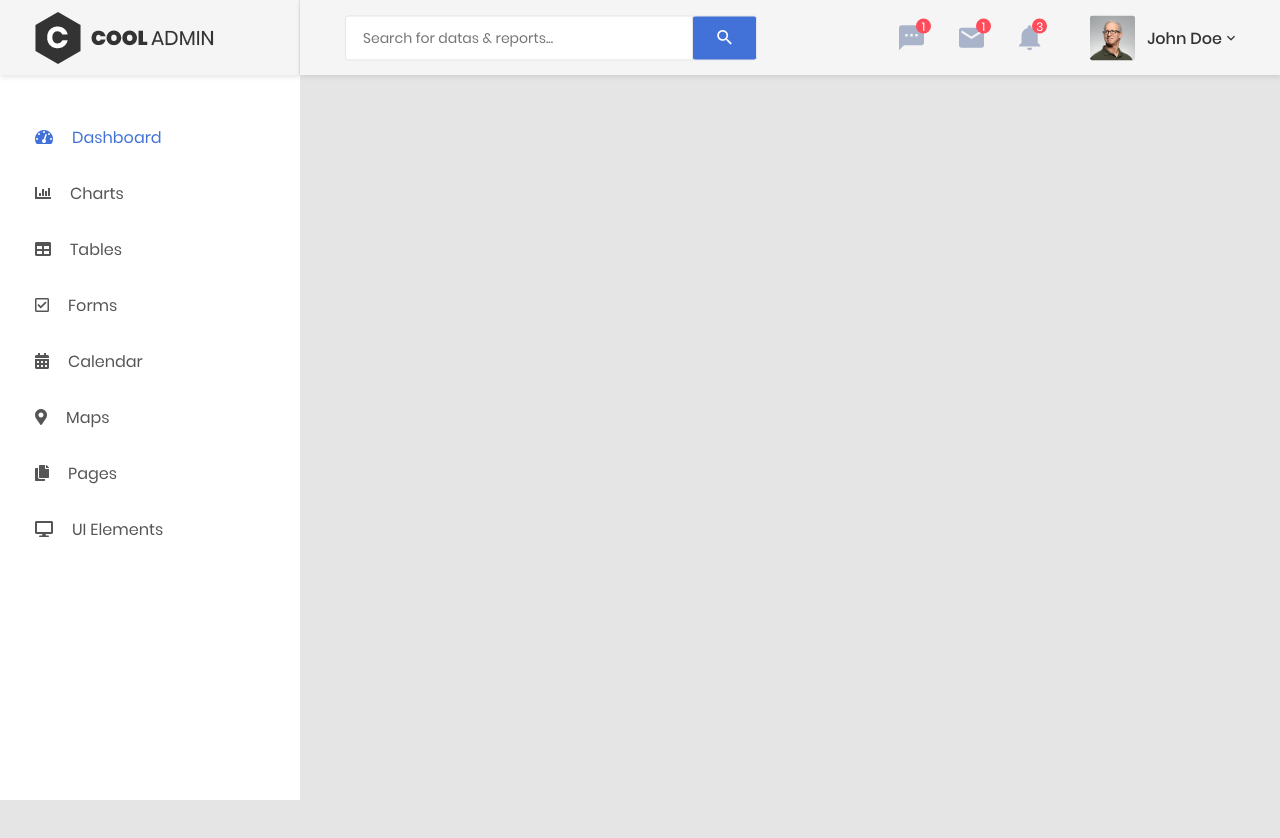
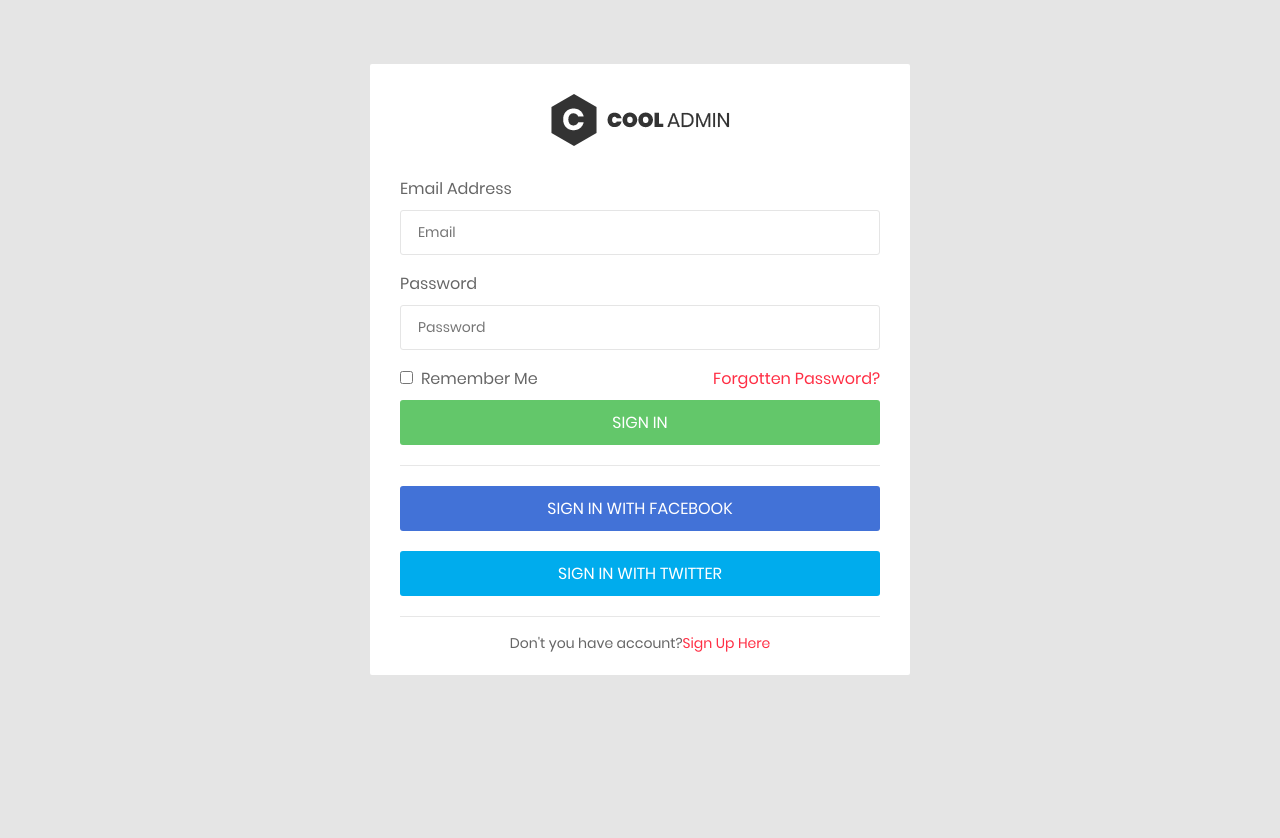
Before and after one commit to charitydiscount/admin, a React (Create React App) app: page / in a window 1280 px wide. Shown: the top 838 px of the page. Built offline with nearby package versions, Linux system fonts and the light colour scheme.

Commit message:
added login form

```diff
--- a/src/App.tsx
+++ b/src/App.tsx
@@ -2,20 +2,34 @@ import React from 'react';
 import HeaderLayoutMobile from "./components/layout/HeaderLayoutMobile";
 import NavigationLayout from "./components/layout/NavigationLayout";
 import HeaderLayoutDesktop from "./components/layout/HeaderLayoutDesktop";
+import PageLayout from "./components/layout/PageLayout";
+import Login from "./components/login/Login";
 
-class App extends React.Component {
+interface AppProps {
+    isLoggedIn ?: boolean
+}
+
+class App extends React.Component<AppProps> {
 
     public render() {
         return (
             <React.Fragment>
                 <div className="page-wrapper">
+                    {this.props.isLoggedIn &&
+                        <React.Fragment>
                             <HeaderLayoutMobile/>
                             <NavigationLayout/>
                             <div className="page-container">
                                 <HeaderLayoutDesktop/>
                                 <div className="main-content">
+                                    <PageLayout/>
                                 </div>
                             </div>
+                        </React.Fragment>
+                    }
+                    {!this.props.isLoggedIn &&
+                        <Login/>
+                    }
                 </div>
             </React.Fragment>
         );
--- /dev/null
+++ b/src/components/layout/PageLayout.tsx
@@ -0,0 +1,22 @@
+import React from "react";
+import {Redirect, Route, Switch} from 'react-router';
+import {Routes} from "./Routes";
+import Login from "../login/Login";
+
+class PageLayout extends React.Component {
+
+    public render() {
+        return (
+            <React.Fragment>
+                <main>
+                    <Switch>
+                        <Route exact={true} path={Routes.DASHBOARD} component={Login}/>
+                        <Route render={() => <Redirect to={Routes.DASHBOARD}/>}/>
+                    </Switch>
+                </main>
+            </React.Fragment>
+        )
+    }
+}
+
+export default PageLayout;
--- /dev/null
+++ b/src/components/layout/Routes.tsx
@@ -0,0 +1,3 @@
+export enum Routes {
+    DASHBOARD = "/dashboard"
+}
--- /dev/null
+++ b/src/components/login/Login.tsx
@@ -0,0 +1,68 @@
+import React from "react";
+
+class Login extends React.Component {
+
+    public render() {
+        return (
+            <React.Fragment>
+                <div className="page-content--bge5">
+                    <div className="container">
+                        <div className="login-wrap">
+                            <div className="login-content">
+                                <div className="login-logo">
+                                    <a href="#">
+                                        <img src="images/icon/logo.png" alt="CoolAdmin"/>
+                                    </a>
+                                </div>
+                                <div className="login-form">
+                                    <form action="" method="post">
+                                        <div className="form-group">
+                                            <label>Email Address</label>
+                                            <input className="au-input au-input--full" type="email" name="email"
+                                                   placeholder="Email"/>
+                                        </div>
+                                        <div className="form-group">
+                                            <label>Password</label>
+                                            <input className="au-input au-input--full" type="password" name="password"
+                                                   placeholder="Password"/>
+                                        </div>
+                                        <div className="login-checkbox">
+                                            <label>
+                                                <input type="checkbox" name="remember"/>Remember Me
+                                            </label>
+                                            <label>
+                                                <a href="#">Forgotten Password?</a>
+                                            </label>
+                                        </div>
+                                        <button className="au-btn au-btn--block au-btn--green m-b-20" type="submit">sign
+                                            in
+                                        </button>
+                                        <div className="social-login-content">
+                                            <div className="social-button">
+                                                <button className="au-btn au-btn--block au-btn--blue m-b-20">sign in
+                                                    with
+                                                    facebook
+                                                </button>
+                                                <button className="au-btn au-btn--block au-btn--blue2">sign in with
+                                                    twitter
+                                                </button>
+                                            </div>
+                                        </div>
+                                    </form>
+                                    <div className="register-link">
+                                        <p>
+                                            Don't you have account?
+                                            <a href="#">Sign Up Here</a>
+                                        </p>
+                                    </div>
+                                </div>
+                            </div>
+                        </div>
+                    </div>
+                </div>
+            </React.Fragment>
+        )
+    }
+}
+
+export default Login;
--- a/src/index.tsx
+++ b/src/index.tsx
@@ -1,9 +1,35 @@
 import React from 'react';
 import ReactDOM from 'react-dom';
+import { Provider } from 'react-redux';
+import { applyMiddleware, createStore } from 'redux';
+import thunk from 'redux-thunk';
+import { ConnectedRouter, routerMiddleware } from 'connected-react-router';
+import { createBrowserHistory } from 'history';
+import createRootReducer from './redux/reducer/RootReducer';
+
 import App from './App';
 import * as serviceWorker from './serviceWorker';
 
-ReactDOM.render(<App/>, document.getElementById('root'));
+
+export const publicUrl = process.env.PUBLIC_URL || '';
+
+// REDUX----------------------------------------------------------------------------------------------------------------
+const initialState = {};
+export const history = createBrowserHistory({ basename: publicUrl });
+// redux store
+export const store = createStore(
+    createRootReducer(history),
+    initialState,
+    applyMiddleware(thunk, routerMiddleware(history))
+);
+
+ReactDOM.render(
+    <Provider store={store}>
+        <ConnectedRouter history={history}>
+            <App />
+        </ConnectedRouter>
+    </Provider>,
+    document.getElementById('root'));
 
 // If you want your app to work offline and load faster, you can change
 // unregister() to register() below. Note this comes with some pitfalls.
--- /dev/null
+++ b/src/redux/helper/TypesHelper.tsx
@@ -0,0 +1,4 @@
+type FunctionType = (...args: any[]) => any;
+interface IActionCreatorsMapObject  { [actionCreator: string]: FunctionType }
+
+export type ActionTypesUnion<A extends IActionCreatorsMapObject> = ReturnType<A[keyof A]>
--- /dev/null
+++ b/src/redux/reducer/RootReducer.tsx
@@ -0,0 +1,7 @@
+import {combineReducers} from "redux";
+import {connectRouter} from "connected-react-router";
+
+// Used to combine all reducers for full functionality
+export default (history: any) => combineReducers({
+    router: connectRouter(history),
+});
```
Also changed, not shown: package.json (+10 -0 lines), src/redux/actions/Actions.tsx (added, +25 -0 lines), src/redux/helper/ActionHelper.tsx (added, +13 -0 lines), 1 other file (tests, documents, lock files or other folders). Lines whose indentation alone changed are shown as unchanged.
